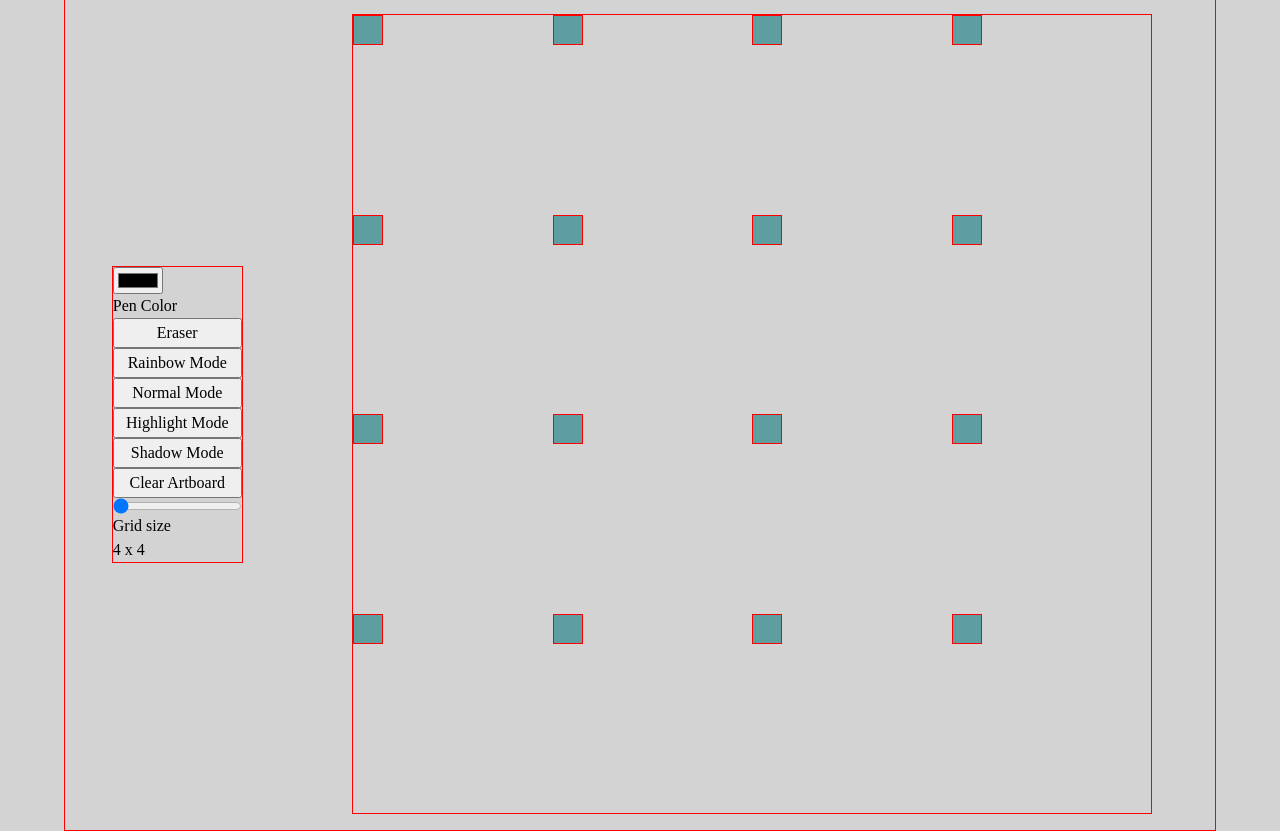
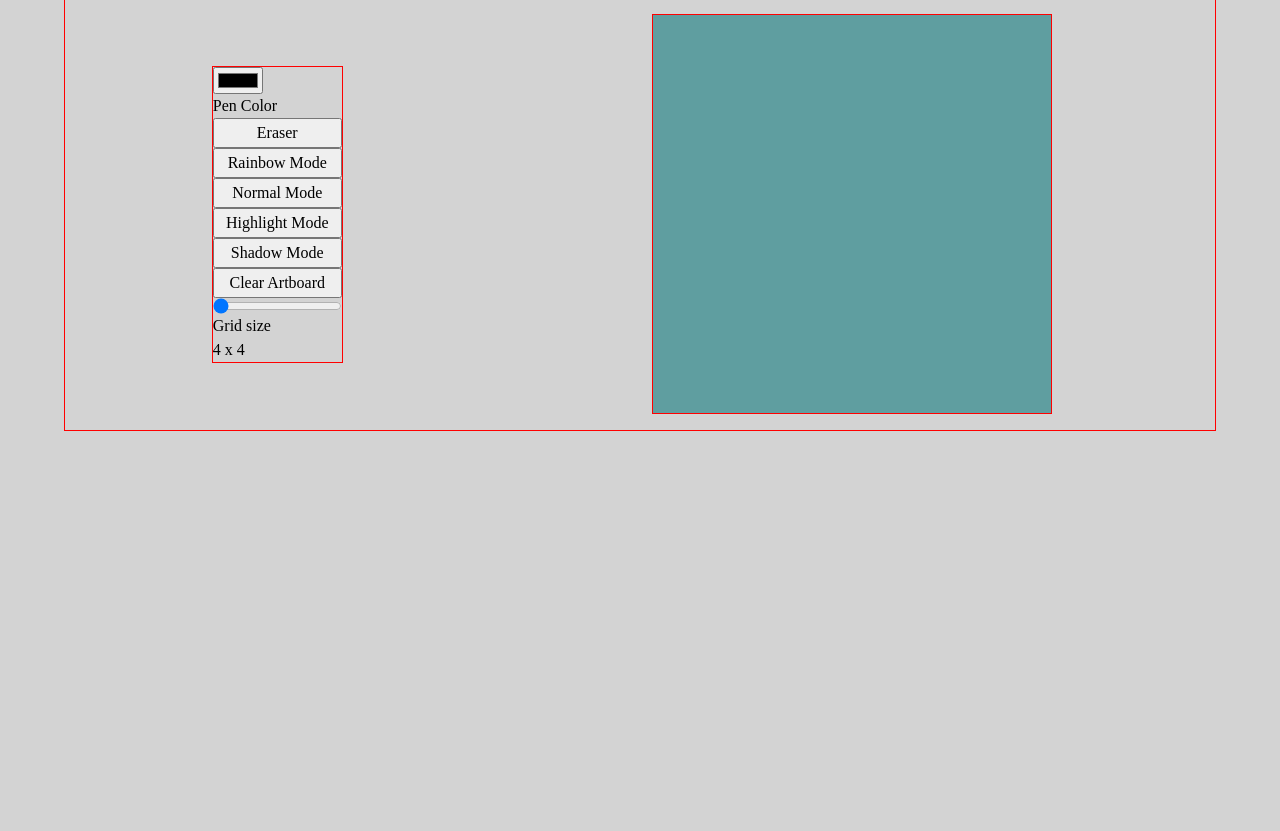
Before and after one commit to DeadChannelDice/Pixel-Sketch, a plain HTML site: page index.html in a window 1280 px wide. Shown: the part 51-882 px from the top of the page. After the commit the page ends 800 px from the top, so only its background shows below. Drawn offline with Linux system fonts and the light colour scheme.

Commit message:
Fixed grid generation and pixel size.

```diff
--- a/main.js
+++ b/main.js
@@ -15,7 +15,6 @@ const genGrid = (numofColumns) => {
 
     drawingArea.innerHTML = ""
 
-
     drawingArea.style.gridTemplateColumns = `repeat(${numofColumns}, 1fr)`
 
     let pixelCount = (numofColumns * numofColumns)
@@ -25,6 +24,13 @@ const genGrid = (numofColumns) => {
         pixel.classList.add("pixel")
         drawingArea.appendChild(pixel)
     }
+
+    const pixels = document.querySelectorAll(".pixel")
+    pixels.forEach((pixel) => {
+        pixel.addEventListener("mousedown", e => {
+            e.target.style.backgroundColor = penColor.value
+        })
+    })
 
 }
 
--- a/style.css
+++ b/style.css
@@ -53,18 +53,17 @@ body {
 
   .drawing-area {
     display: grid;
-    width: 800px;
-    grid-template-columns: repeat(5, 1fr);
+    grid-template-columns: auto auto auto auto;
+    width: 400px;
+    height: 400px;
     margin: 1rem;
-    height: 800px;
     border: 1px solid red;
 
   }
 
   .pixel {
     background-color: cadetblue;
-    height: 30px;
-    width: 30px;
-    border: 1px solid red;
-    /* margin: 1rem; */
+    height: auto;
+    width: auto;
+    /* border: 1px solid red; */
   }
```
